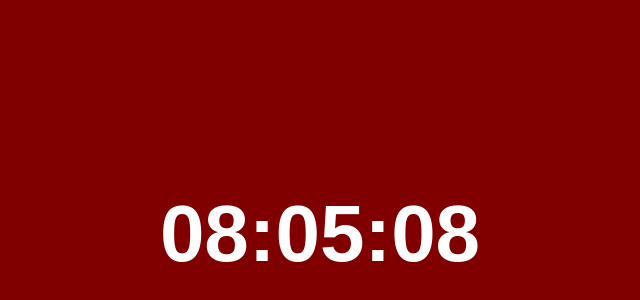
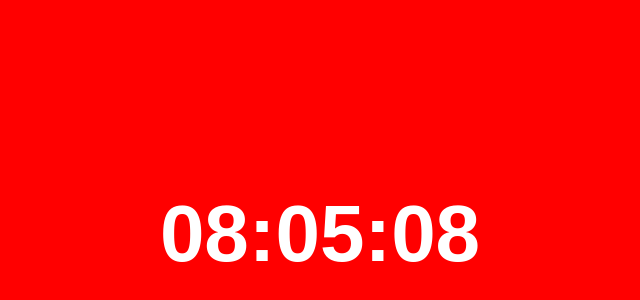
Before and after one commit to InfoPoliticsStudio/ThaiTime, a plain HTML site: page index.html in a window 1280 px wide. Shown: the part 166-466 px from the top of the page, without its empty margins (320-960 px from the left). Drawn offline with Linux system fonts and the light colour scheme; a web font is replaced by a local one.

Commit message:
Update styles.css

```diff
--- a/styles.css
+++ b/styles.css
@@ -5,7 +5,7 @@ body {
     justify-content: center;
     align-items: center;
     height: 100vh;
-    background-color: #800000;
+    background-color: #ff0000;
     color: white;
     margin: 0;
 /*     font-family: "Sarabun", sans-serif; */
```
